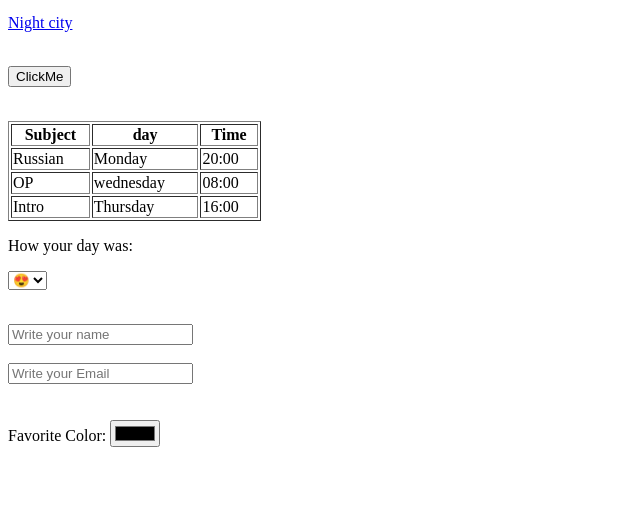
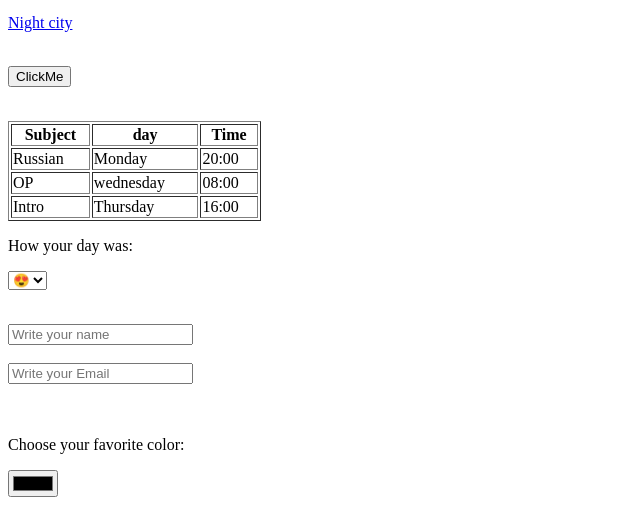
Before and after one commit to Dildabek07/MyFirstWebSite, a plain HTML site: page index.html in a window 1280 px wide. Shown: the part 765-1296 px from the top of the page, without its empty margins (0-640 px from the left). Before the commit the page ends 1246 px from the top, so only its background shows below. Drawn offline with Linux system fonts and the light colour scheme.

Commit message:
Add files via upload

```diff
--- a/index.html
+++ b/index.html
@@ -64,7 +64,7 @@
 
             <input type="email" id="email" name="email" placeholder="Write your Email"><br><br><br>
 
-            <label for="color">Favorite Color:</label>
+            <p>Choose your favorite color:</p>
             <input type="color" id="color" name="color"><br><br>
     </form></p>
 
```
